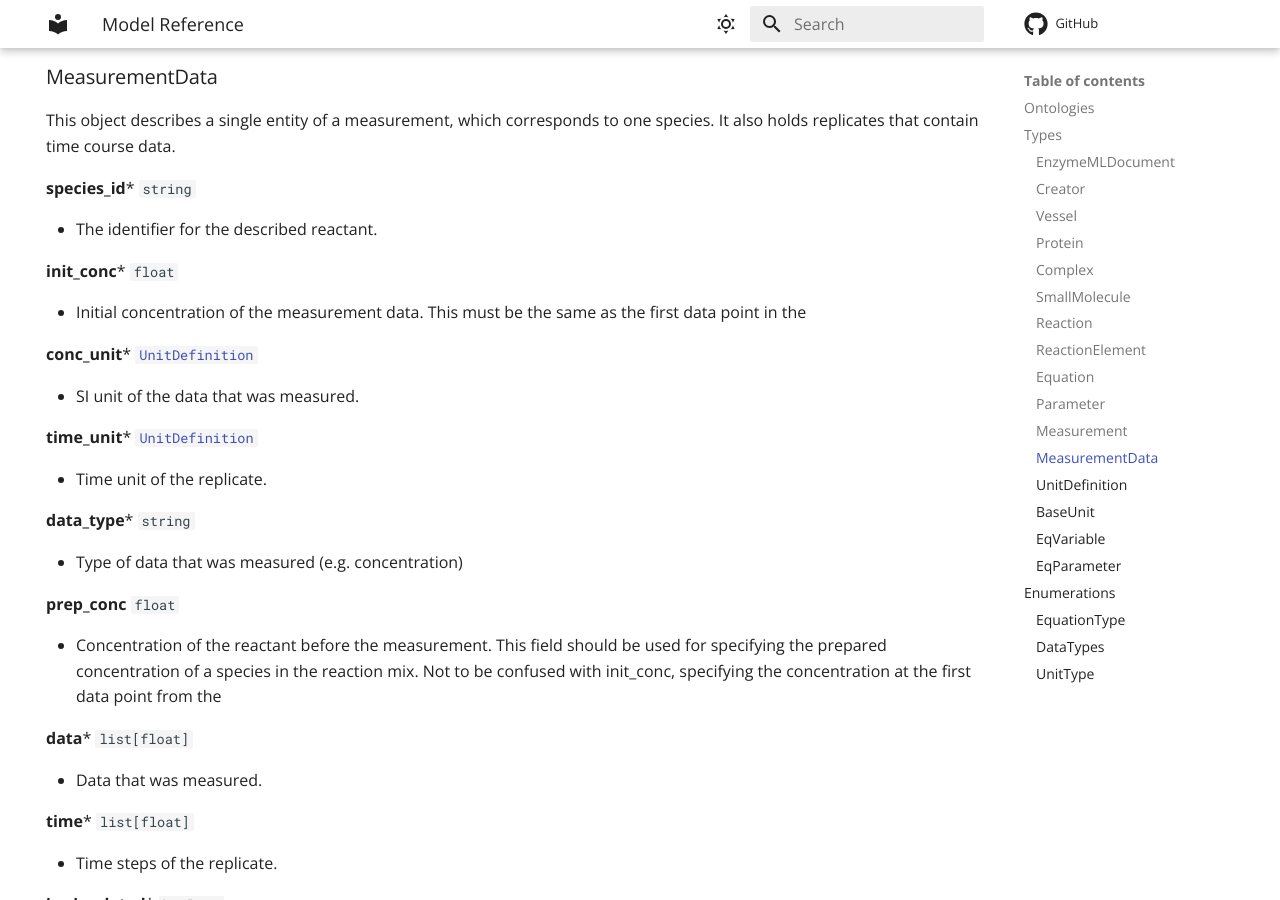
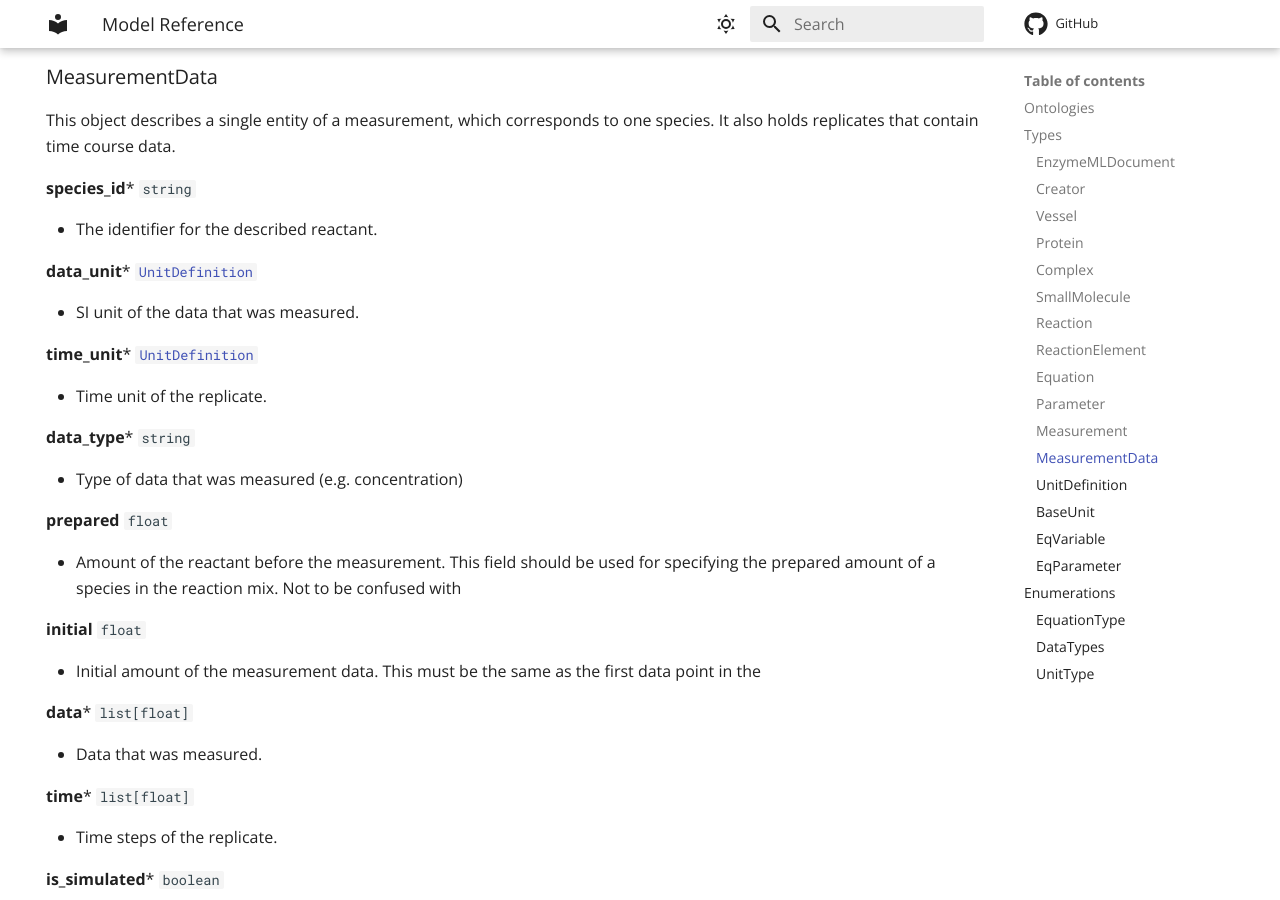
Before and after one commit to EnzymeML/enzymeml-specifications, an MkDocs documentation site: the page built from docs/model.md, in a window 1280 px wide and 900 px high, scrolled down 8204 px. Built offline with MkDocs 1.6.1 and Material for MkDocs 9.7.7, drawn with Linux system fonts in a browser that asks for light colours; comment, search, counter and statistics services are not loaded.

Commit message:
Model update

```diff
--- a/docs/model.md
+++ b/docs/model.md
@@ -75,8 +75,8 @@ This page provides comprehensive information about the structure and components
 
 
 ## Ontologies
+- [OBO](http://purl.obolibrary.org/obo/)
 - [schema](https://schema.org/)
-- [OBO](http://purl.obolibrary.org/obo/)
 
 
 ## Types
@@ -497,12 +497,7 @@ __species_id__* `string`
 - The identifier for the described reactant.
 
 
-__init_conc__* `float`
-
-- Initial concentration of the measurement data. This must be the same as the first data point in the
-
-
-__conc_unit__* [`UnitDefinition`](#unitdefinition)
+__data_unit__* [`UnitDefinition`](#unitdefinition)
 
 - SI unit of the data that was measured.
 
@@ -517,9 +512,14 @@ __data_type__* `string`
 - Type of data that was measured (e.g. concentration)
 
 
-__prep_conc__ `float`
+__prepared__ `float`
 
-- Concentration of the reactant before the measurement. This field should be used for specifying the prepared concentration of a species in the reaction mix. Not to be confused with init_conc, specifying the concentration at the first data point from the
+- Amount of the reactant before the measurement. This field should be used for specifying the prepared amount of a species in the reaction mix. Not to be confused with
+
+
+__initial__ `float`
+
+- Initial amount of the measurement data. This must be the same as the first data point in the
 
 
 __data__* `list[float]`
```
Also changed, not shown: 6 other files.
